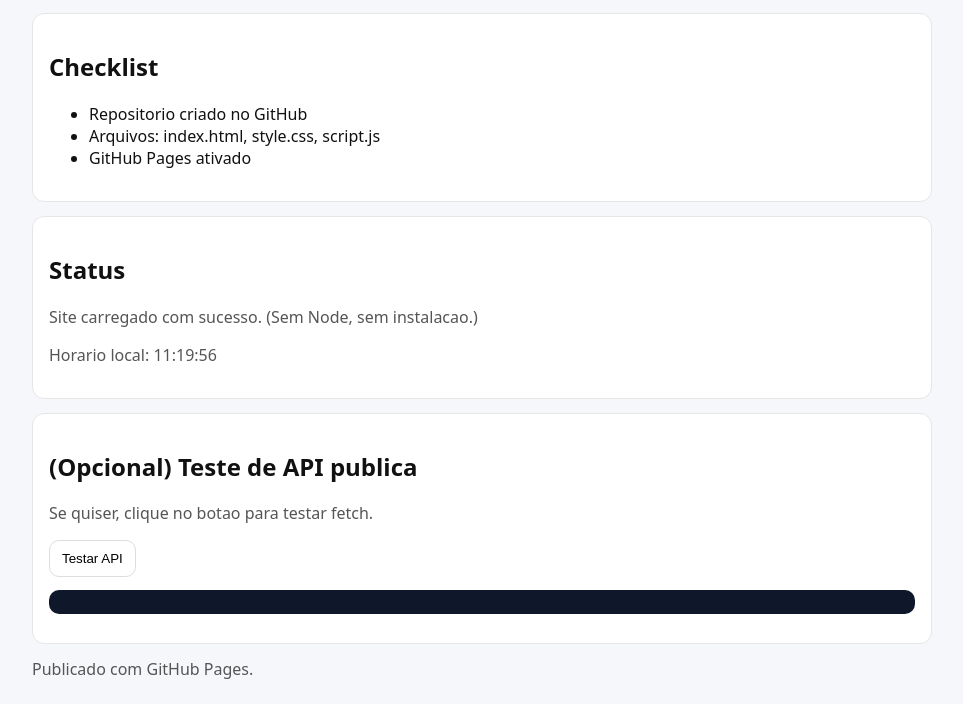
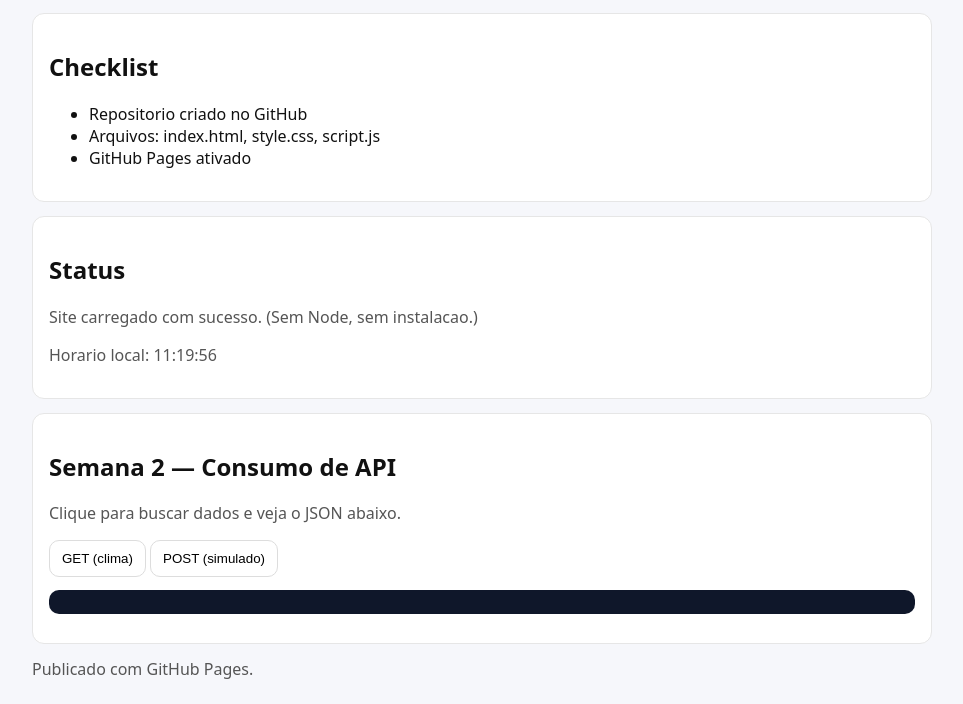
Before and after one commit to FallerAnaa/nuvem-semana1-ana-faller, a plain HTML site: page index.html in a window 1280 px wide. Shown: the part 108-812 px from the top of the page, without its empty margins (158-1121 px from the left). Drawn offline with Linux system fonts and the light colour scheme.

Commit message:
Atualizando código

```diff
--- a/index.html
+++ b/index.html
@@ -25,10 +25,11 @@
 <p class="muted">Horario local: <span id="clock">--:--</span></p>
 </section>
 <section class="card">
-<h2>(Opcional) Teste de API publica</h2>
-<p class="muted">Se quiser, clique no botao para testar fetch.</p>
-<button id="btn">Testar API</button>
-<pre id="api" class="code"></pre>
+<h2>Semana 2 — Consumo de API</h2>
+<p class="muted">Clique para buscar dados e veja o JSON abaixo.</p>
+<button id="btnGet">GET (clima)</button>
+<button id="btnPost">POST (simulado)</button>
+<pre id="out" class="code"></pre>
 </section>
 <footer class="muted">
 Publicado com GitHub Pages.
```
